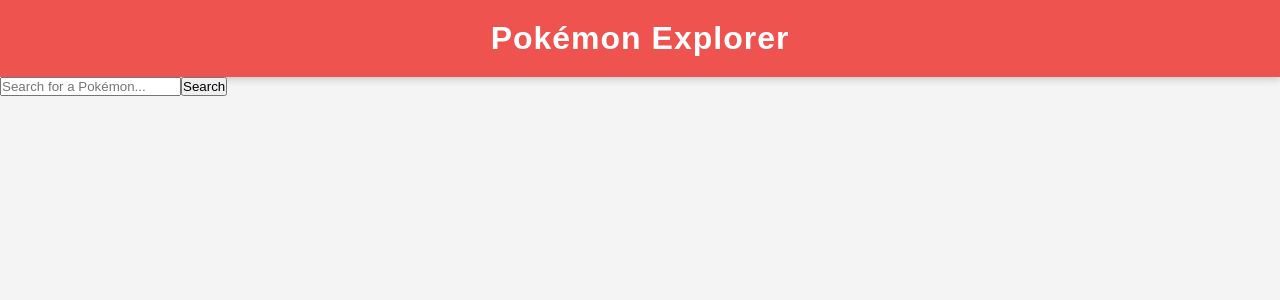
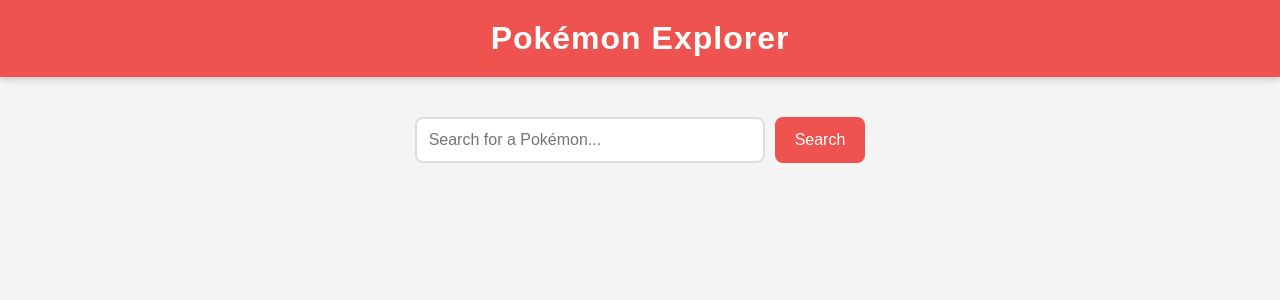
Before and after one commit to Noctis-arch/SBA-320, a React (Vite) app: page / in a window 1280 px wide. Shown: the top 300 px of the page. Built offline with nearby package versions, Linux system fonts and the light colour scheme.

Commit message:
Style search section

```diff
--- a/src/index.css
+++ b/src/index.css
@@ -22,3 +22,42 @@ body {
   font-size: 2rem;
   letter-spacing: 1px;
 }
+
+main {
+  max-width: 1000px;
+  margin: 40px auto;
+  padding: 0 20px;
+}
+
+.search-section {
+  display: flex;
+  justify-content: center;
+  gap: 10px;
+}
+
+.search-section input {
+  width: 350px;
+  padding: 12px;
+  font-size: 1rem;
+  border: 2px solid #ddd;
+  border-radius: 8px;
+  outline: none;
+}
+
+.search-section input:focus {
+  border-color: #ef5350;
+}
+
+.search-section button {
+  background: #ef5350;
+  color: white;
+  border: none;
+  padding: 12px 20px;
+  border-radius: 8px;
+  cursor: pointer;
+  font-size: 1rem;
+}
+
+.search-section button:hover {
+  background: #d84343;
+}
```
